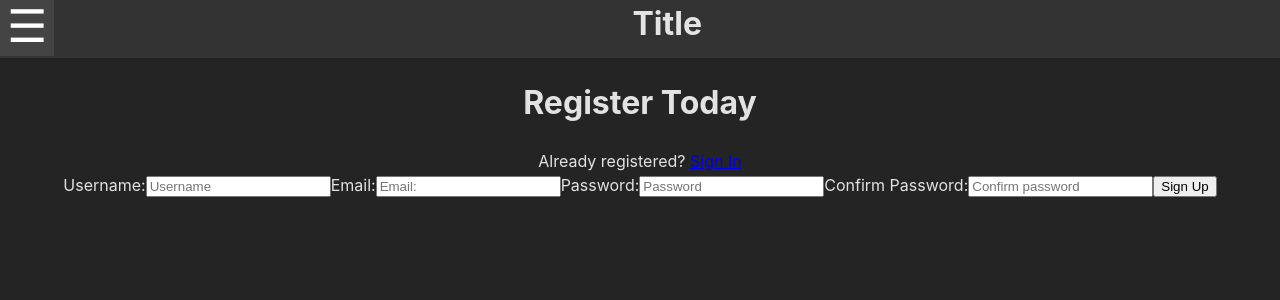
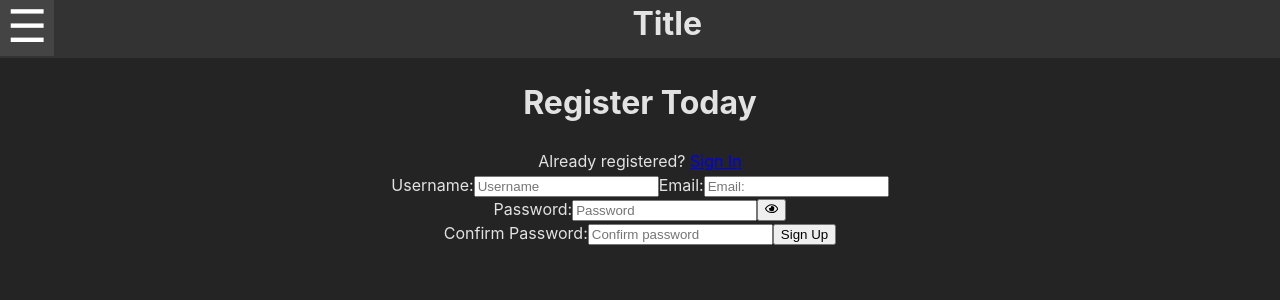
Before and after one commit to paulG1218/DM-Project3, a React (Vite) app: page /registerNewUser in a window 1280 px wide. Shown: the top 300 px of the page. Built offline with nearby package versions, Linux system fonts and the light colour scheme.

Commit message:
added show password eye button

```diff
--- a/src/components/LoginForm.jsx
+++ b/src/components/LoginForm.jsx
@@ -1,8 +1,15 @@
 import { useState } from 'react'
+import { FaRegEye, FaRegEyeSlash } from "react-icons/fa"
 
 const LoginForm = ({onLogin}) => {
     const [usernameOrEmail, setUsernameOrEmail] = useState("")
     const [password, setPassword] = useState("")
+
+    const [showPassword, setShowPassword] = useState(false)
+
+    const togglePasswordVisibility = () => {
+        setShowPassword(!showPassword)
+    }
 
   return (
     <form onSubmit={(e) => onLogin(e, {usernameOrEmail: usernameOrEmail, password: password})}>
@@ -12,12 +19,19 @@ const LoginForm = ({onLogin}) => {
                 value={usernameOrEmail}
                 onChange={(e) => setUsernameOrEmail(e.target.value)}
             />
+            <div>
                 <label>Password:</label>
                 <input
                     placeholder="Password"
+                    type={showPassword ? 'text' : 'password'}
                     value={password}
                     onChange={(e) => setPassword(e.target.value)}
+
                 />
+                <button onClick={togglePasswordVisibility}>
+                    {showPassword ? <FaRegEyeSlash /> : <FaRegEye />}
+                </button>
+            </div>
         <button type='submit'>Login</button>
     </form>
   )
--- a/src/components/RegisterForm.jsx
+++ b/src/components/RegisterForm.jsx
@@ -1,10 +1,17 @@
 import { useState } from 'react'
+import { FaRegEye, FaRegEyeSlash } from "react-icons/fa"
 
 const RegisterForm = ({onRegisterUser}) => {
   const [username, setUsername] = useState("")
   const [email, setEmail] = useState("")
   const [password, setPassword] = useState("")
   const [confirmPassword, setConfirmPassword] = useState("")
+
+  const [showPassword, setShowPassword] = useState(false)
+
+  const togglePasswordVisibility = () => {
+    setShowPassword(!showPassword)
+  }
 
   return (
     <form onSubmit={(e) => onRegisterUser(e, {username: username, email: email, password: password})}>
@@ -20,15 +27,22 @@ const RegisterForm = ({onRegisterUser}) => {
           value={email}
           onChange={(e) => setEmail(e.target.value)}
         />
+      <div>
         <label>Password:</label>
           <input
             placeholder='Password'
+            type={showPassword ? 'text' : 'password'}
             value={password}
             onChange={(e) => setPassword(e.target.value)}
           />
+          <button onClick={togglePasswordVisibility}>
+            {showPassword ? <FaRegEyeSlash /> : <FaRegEye />}
+          </button>
+      </div>
       <label>Confirm Password:</label>
         <input
           placeholder='Confirm password'
+          type={showPassword ? 'text' : 'password'}
           value={confirmPassword}
           onChange={(e) => setConfirmPassword(e.target.value)}
         />
```
Lines whose indentation alone changed are shown as unchanged.
